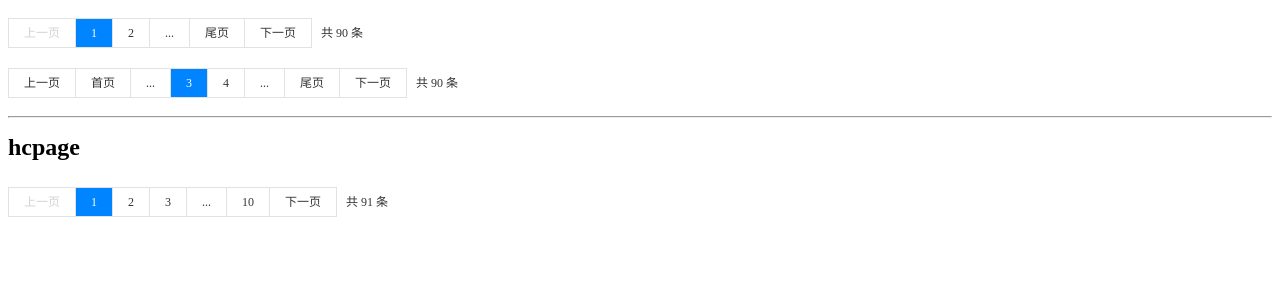
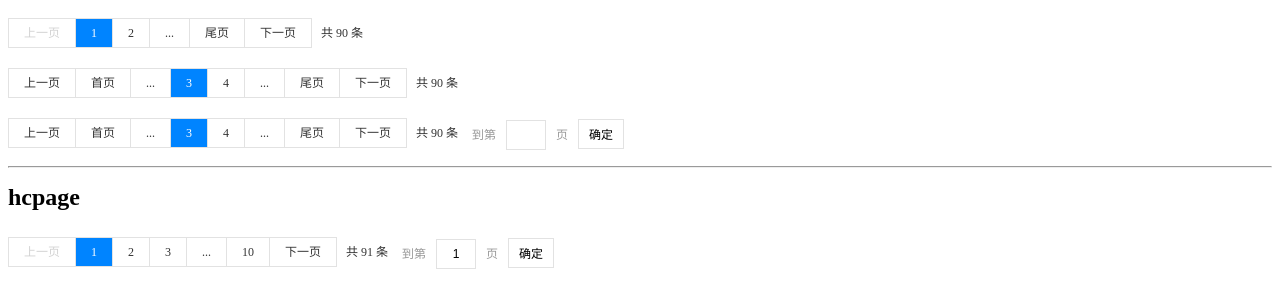
Before and after one commit to coffeehu/hcpage, a plain HTML site: page index.html in a window 1280 px wide. Drawn offline with Linux system fonts and the light colour scheme.

Commit message:
add skip

```diff
--- a/css/hcpage.css
+++ b/css/hcpage.css
@@ -2,6 +2,7 @@
 	display: inline-block;
 	margin: 10px 0;
 	font-size: 0;
+	width: 100%;
 }
 .hcpage a{
 	text-decoration:none;
@@ -10,6 +11,7 @@
 .hcpage span,
 .hcpage a{
 	display: inline-block;
+	vertical-align: middle;
 	height: 28px;
 	line-height: 28px;
 	padding: 0 15px;
@@ -31,3 +33,37 @@
 	color: #d2d2d2!important;
 	cursor: not-allowed!important;
 }
+.hcpage .hcpage-skip{
+	border: none;
+	color: #999;
+}
+.hcpage .hcpage-skip input,
+.hcpage .hcpage-skip button{
+	height: 30px;
+	line-height: 30px;
+	border: 1px solid #e2e2e2;
+	outline: none;
+	font-size: 12px;
+	text-align: center;
+}
+.hcpage .hcpage-skip input{
+	width: 40px;
+	margin: 0 10px;
+}
+.hcpage .hcpage-skip input:focus{
+	border-color:#0084ff!important;
+}
+/*.hcpage .hcpage-skip input::-webkit-outer-spin-button,
+.hcpage .hcpage-skip input::-webkit-inner-spin-button {
+    -webkit-appearance: none !important;
+    margin: 0;
+}*/
+.hcpage .hcpage-skip input::-webkit-inner-spin-button {
+    -webkit-appearance: none !important;
+}
+.hcpage .hcpage-skip button{
+	padding: 0 10px;
+	margin-left: 10px;
+	background-color: #fff;
+	cursor: pointer;
+}
--- a/index.html
+++ b/index.html
@@ -6,7 +6,8 @@
 	<script type="text/javascript" src="./js/hcpage.js"></script>
 
 	 <style type="text/css">
-
+        #mpage{
+        }
 	 </style>
 </head>
 <body>
@@ -36,6 +37,21 @@
         </div>
     </div>
 
+    <div>
+        <div class="hcpage">
+            <a href="">上一页</a>
+            <a href="">首页</a>
+            <span>...</span>
+            <span  class="hcpage-curr">3</span>
+            <a href="">4</a>
+            <span>...</span>
+            <a href="">尾页</a>
+            <a href="">下一页</a>
+            <span class="hcpage-count">共 90 条</span>
+            <span class="hcpage-skip">到第<input type="number" name="">页<button class="hcpage-skip-btn">确定</button></span>
+        </div>
+    </div>
+
     <hr />
     <h1 style="font-size: 24px">hcpage</h1>
     <div id="mpage"></div>
@@ -43,7 +59,7 @@
     <script type="text/javascript">
 
         hcpage.init({
-            layout: [ 'prev','page','next','count'],
+            layout: [ 'prev','page','next','count','skip'],
             id:'mpage',
             count : 91,
             limit : 10,
--- a/js/hcpage.js
+++ b/js/hcpage.js
@@ -91,7 +91,10 @@
             return '<a href="javascript:;" class="hcpage-next '+(options.curr==pages?'hcpage-disabled':'')+'" data-page="'+(options.curr+1)+'">&#x4E0B;&#x4E00;&#x9875;</a>';
         },
         count:function(){
-            return '<span class="hcpage-count">共 '+self.options.count+' 条</span>';
+            return '<span class="hcpage-count">共 '+options.count+' 条</span>';
+        },
+        skip:function(){
+            return '<span class="hcpage-skip">到第<input type="number" value="'+options.curr+'">页<button>确定</button>';
         }
     };
 
@@ -115,9 +118,19 @@
     var self = this;
     this.elem.onclick = function(e){
         var target = e.target;
-        if(target.tagName.toLowerCase() === 'a'){
+        var tagName = target.tagName.toLowerCase();
+        var pages = self.options.pages;
+        if(tagName === 'a'){
             var page = target.getAttribute('data-page')|0; //转为数值
-            if(page<1 || page>self.options.pages) return;
+            if(page<1 || page>pages) return;
+            self.options.curr = page;
+            self.render();
+        }
+        if(tagName === 'button'){
+            var input = self.elem.getElementsByTagName('input')[0];
+            var page = input.value | 0;
+            page = page<1?1:page;
+            page = page>pages?pages:page;
             self.options.curr = page;
             self.render();
         }
```
